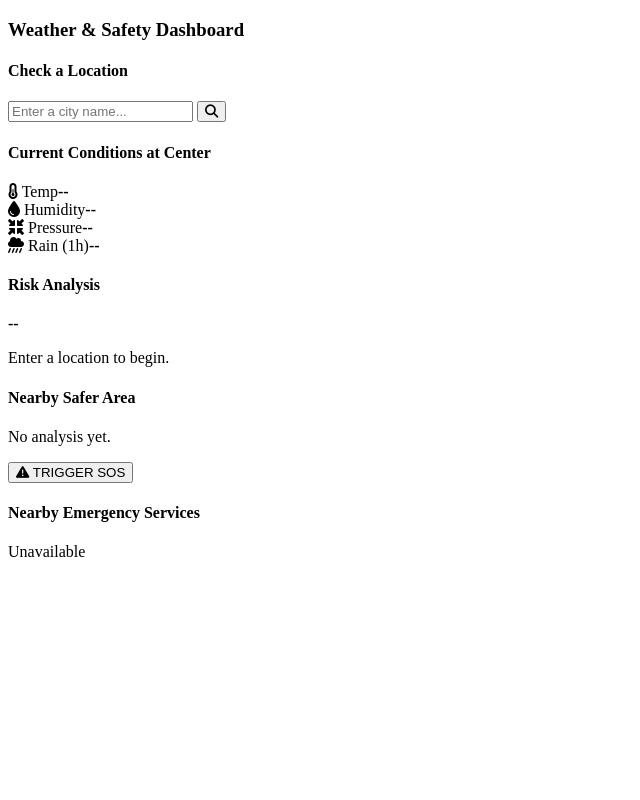
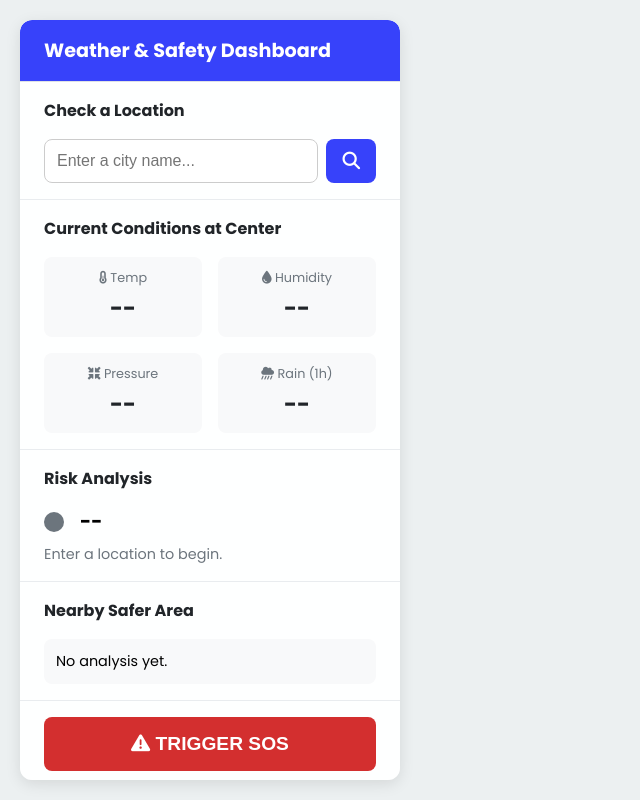
Before and after one commit to sudarsan2507-hue/SIH-137, a plain HTML site: page index.html in a window 1280 px wide. Shown: the whole page, without its empty margins (0-640 px from the left). Drawn offline with nearby package versions, Linux system fonts and the light colour scheme.

Commit message:
Update style.css

```diff
--- a/style.css
+++ b/style.css
@@ -1,46 +1,64 @@
-/* Add these new styles to your existing style.css file */
+/* All previous styles remain the same */
+@import url('https://fonts.googleapis.com/css2?family=Poppins:wght@400;600;700&display=swap');
+:root {
+    --primary-color: #3742fa;
+    --danger-color: #D32F2F;
+    --light-gray: #f8f9fa;
+    --dark-gray: #6c757d;
+    --text-color: #212529;
+    --panel-bg: rgba(255, 255, 255, 0.95);
+    --shadow: 0 4px 15px rgba(0, 0, 0, 0.1);
+}
+* { box-sizing: border-box; margin: 0; padding: 0; }
+body, html { height: 100%; width: 100%; font-family: 'Poppins', sans-serif; background-color: #ecf0f1; overflow: hidden; }
+#map { width: 100%; height: 100%; z-index: 1; }
+.ui-panel { position: absolute; top: 20px; left: 20px; width: 380px; max-height: calc(100vh - 40px); background: var(--panel-bg); backdrop-filter: blur(10px); border-radius: 12px; box-shadow: var(--shadow); z-index: 1000; display: flex; flex-direction: column; overflow-y: auto; }
+.panel-header { padding: 1rem 1.5rem; border-bottom: 1px solid #dee2e6; background-color: var(--primary-color); color: white; border-radius: 12px 12px 0 0; }
+.panel-header h3 { margin: 0; font-size: 1.2rem; }
+.panel-section { padding: 1rem 1.5rem; border-bottom: 1px solid #e9ecef; }
+.panel-section h4 { margin-bottom: 1rem; color: var(--text-color); font-size: 1rem; }
 
-.disaster-button {
-    width: 100%;
-    padding: 1rem;
-    font-size: 1.1rem;
-    font-weight: 700;
+/* --- NEW: Search Container Styles --- */
+.search-container {
+    display: flex;
+    gap: 0.5rem;
+}
+#locationInput {
+    flex-grow: 1;
+    border: 1px solid #ccc;
+    padding: 0.75rem;
+    border-radius: 8px;
+    font-size: 1rem;
+}
+#searchBtn {
+    border: none;
+    background-color: var(--primary-color);
     color: white;
-    background-color: #007bff; /* A different color to distinguish it */
-    border: none;
+    padding: 0 1rem;
     border-radius: 8px;
     cursor: pointer;
-    transition: background-color 0.3s ease;
+    font-size: 1.1rem;
 }
 
-.disaster-button:hover {
-    background-color: #0056b3;
-}
+/* --- Weather Grid & Risk Styles (no change) --- */
+.weather-grid { display: grid; grid-template-columns: 1fr 1fr; gap: 1rem; }
+.weather-item { background-color: var(--light-gray); padding: 0.75rem; border-radius: 8px; text-align: center; }
+.weather-item span { display: block; font-size: 0.8rem; color: var(--dark-gray); margin-bottom: 0.25rem; }
+.weather-item strong { font-size: 1.4rem; color: var(--text-color); }
+.risk-display { display: flex; align-items: center; gap: 1rem; }
+.risk-indicator { width: 20px; height: 20px; border-radius: 50%; background-color: var(--dark-gray); }
+#riskLevel { font-size: 1.2rem; font-weight: 700; }
+#riskDescription { margin-top: 0.5rem; font-size: 0.9rem; color: var(--dark-gray); }
 
-#safePlaceResult {
+/* --- Safer Area & SOS Button Styles --- */
+#saferAreaResult {
     font-size: 0.9rem;
     background-color: var(--light-gray);
     padding: 0.75rem;
     border-radius: 8px;
 }
+.sos-button { width: 100%; padding: 1rem; font-size: 1.2rem; font-weight: 700; color: white; background-color: var(--danger-color); border: none; border-radius: 8px; cursor: pointer; transition: background-color 0.3s ease; }
+.sos-button:hover { background-color: #b71c1c; }
 
-#safePlaceResult h5 {
-    margin-bottom: 0.25rem;
-    color: var(--text-color);
-}
-
-#safePlaceResult p {
-    margin-bottom: 0.75rem;
-    color: var(--dark-gray);
-}
-
-.directions-link {
-    display: inline-block;
-    padding: 0.5rem 1rem;
-    background-color: var(--primary-color);
-    color: white;
-    text-decoration: none;
-    border-radius: 6px;
-    font-weight: 600;
-    text-align: center;
-}
+/* --- Responsive (no change) --- */
+@media (max-width: 768px) { .ui-panel { width: calc(100% - 20px); left: 10px; top: 10px; max-height: 50vh; } }
```
